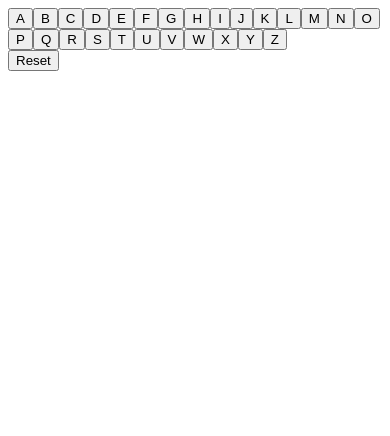
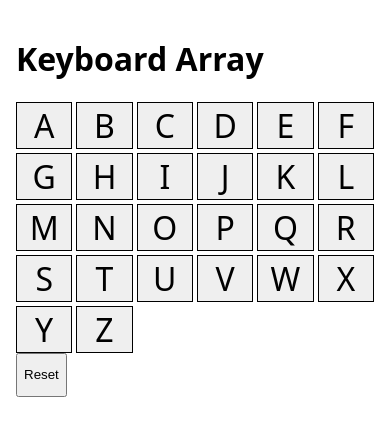
Before and after one commit to xtreemze/KeyboardArray, a website: page index.html in a window 390 px wide. Both pictures are taken after a click on the button "Reset". Drawn offline with Linux system fonts and the light colour scheme.

Commit message:
lint: replace legacy linting with strict policy (#3)
* build: modernize strict lint toolchain

* lint: add strict enforcement (eslint.config.mjs)

* lint: add strict enforcement (stylelint.config.mjs)

* lint: add strict enforcement (scripts/check-antipatterns.mjs)

* lint: add strict enforcement (.github/workflows/lint.yml)

* refactor: remove generated HTML and global state

* style: adopt responsive accessible logical layout

* fix: preserve zoom and remove inline event handlers

* lint: scope ESLint to product JavaScript

* lint: exclude policy implementation from self-scan

* style: normalize system color keywords

* lint: remove obsolete ESLint 2 config

```diff
--- a/index.html
+++ b/index.html
@@ -1,18 +1,17 @@
-<!DOCTYPE html>
+<!doctype html>
 <html lang="en">
-
 <head>
-	<meta http-equiv="Content-Type" content="text/html; charset=UTF-8" />
-	<meta name="viewport" content="width=device-width, initial-scale=1, maximum-scale=1.0" />
+  <meta charset="utf-8">
+  <meta name="viewport" content="width=device-width, initial-scale=1">
+  <title>Keyboard Array</title>
+  <link rel="stylesheet" href="style.css">
 </head>
-
 <body>
-	<div id="abcs">
-	</div>
-
-	<button id="reset" onclick="populate(reset);">Reset</button>
-	<script src="script.js"></script>
-
+  <main>
+    <h1>Keyboard Array</h1>
+    <div id="abcs" class="keyboard-grid" aria-label="Letters"></div>
+    <button id="reset" class="reset" type="button">Reset</button>
+  </main>
+  <script type="module" src="script.js"></script>
 </body>
-
 </html>
--- a/script.js
+++ b/script.js
@@ -1,41 +1,37 @@
-abc = "abcdefghijklmnopqrstuvwxyz".toUpperCase();
-construct = {
-  name: 'abc',
-  class: ''
-};
-letters = [];
-for(i = 0; i < abc.length; i++) {
-  letters[i] = Object.create(construct);
-  letters[i].name = abc[i];
-};
-pick = function (id) {
-  letters[id].class = "picked";
-  el = document.getElementById(id);
-  el.classList.add("picked");
-  el.disabled = true;
-  return id;
-};
-listAvailable = function () {
-  for(i = 0; i < abc.length; i++) {
-    if(letters[i].class == 'unpicked') {
-      console.log(letters[i].name + ' ' + letters[i].class);
-    } else {
-      console.log(letters[i].name + ' ' + letters[i].class);
-    }
+const alphabet = "ABCDEFGHIJKLMNOPQRSTUVWXYZ";
+const lettersRoot = document.querySelector("#abcs");
+const resetControl = document.querySelector("#reset");
+const selectedLetters = new Set();
+
+if (!(lettersRoot instanceof HTMLElement) || !(resetControl instanceof HTMLButtonElement)) {
+  throw new TypeError("KeyboardArray requires its letter container and reset button.");
+}
+
+function createLetterButton(letter) {
+  const button = document.createElement("button");
+  button.className = "frame";
+  button.type = "button";
+  button.textContent = letter;
+  button.disabled = selectedLetters.has(letter);
+  button.classList.toggle("picked", button.disabled);
+  button.addEventListener("click", () => {
+    selectedLetters.add(letter);
+    render();
+  });
+  return button;
+}
+
+function render() {
+  const fragment = document.createDocumentFragment();
+  for (const letter of alphabet) {
+    fragment.append(createLetterButton(letter));
   }
-};
-populate = function (reset) {
-  var data = "";
-  for(i = 0; i < abc.length; i++) {
-    if(reset) {
-      letters[i].class = "";
-    }
-    name = letters[i].name;
-    classes = letters[i].class;
-    clickEvent = "pick('button#" + i + ", '" + i + "'');";
-    data = data + "<button id='" + i + "' class='frame " + classes + "' onclick=" + 'pick(' + i + ');' + ">" + name + "</button>";
-  }
-  document.getElementById('abcs').innerHTML = data;
-};
-populate();
-reset = true;
+  lettersRoot.replaceChildren(fragment);
+}
+
+resetControl.addEventListener("click", () => {
+  selectedLetters.clear();
+  render();
+});
+
+render();
--- a/style.css
+++ b/style.css
@@ -1,16 +1,44 @@
+:root {
+  color-scheme: light dark;
+}
+
+body {
+  margin: 0;
+  padding: 1rem;
+  background: canvas;
+  color: canvastext;
+  font-family: system-ui, sans-serif;
+}
+
+.keyboard-grid {
+  display: grid;
+  grid-template-columns: repeat(auto-fit, minmax(3rem, 1fr));
+  gap: 0.25rem;
+  inline-size: 100%;
+}
+
+.frame,
+.reset {
+  min-inline-size: 2.75rem;
+  min-block-size: 2.75rem;
+}
+
 .frame {
-    width: 1.4em;
-    height: 1.3em;
-    background: rgba(0, 0, 0, 0.55);
-    color: rgba(255, 255, 255, 0.94);
-    font-size: 4em;
-    align-content: center;
-    display: inline-block;
-    text-align: center;
-    margin: 0.03em;
+  display: grid;
+  place-items: center;
+  border: 1px solid buttonborder;
+  background: buttonface;
+  color: buttontext;
+  font: inherit;
+  font-size: 2rem;
+}
+
+.frame:focus-visible,
+.reset:focus-visible {
+  outline: 0.2rem solid highlight;
+  outline-offset: 0.15rem;
 }
 
 .picked {
-    background: rgba(0, 0, 0, 0.34);
-    color: #fff;
+  opacity: 0.55;
 }
```
Also changed, not shown: eslint.config.mjs (added, +35 -0 lines), package.json (+12 -17 lines), scripts/check-antipatterns.mjs (added, +63 -0 lines), stylelint.config.mjs (added, +23 -0 lines), .eslintrc.js (deleted), .github/workflows/lint.yml (added).
